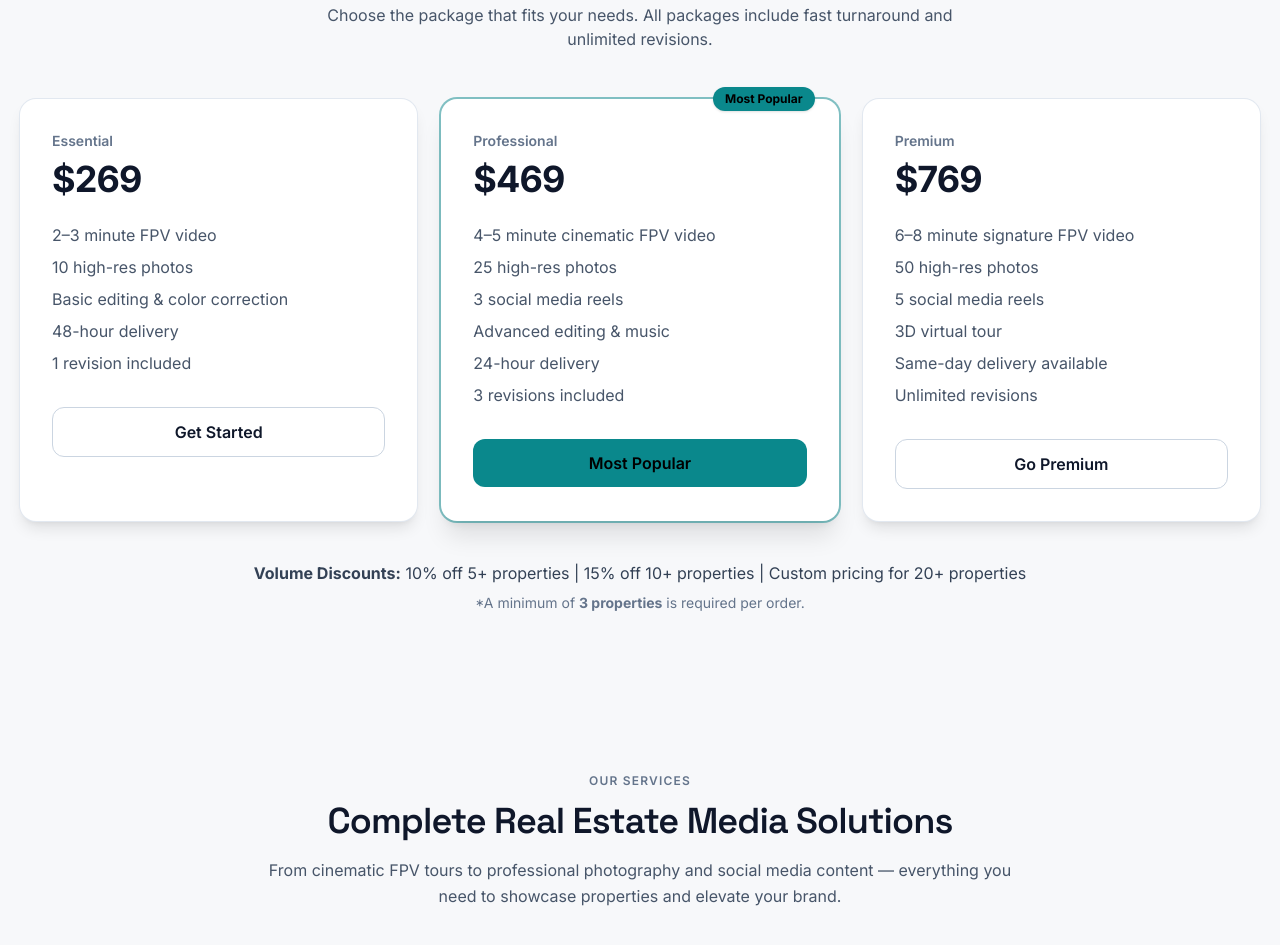
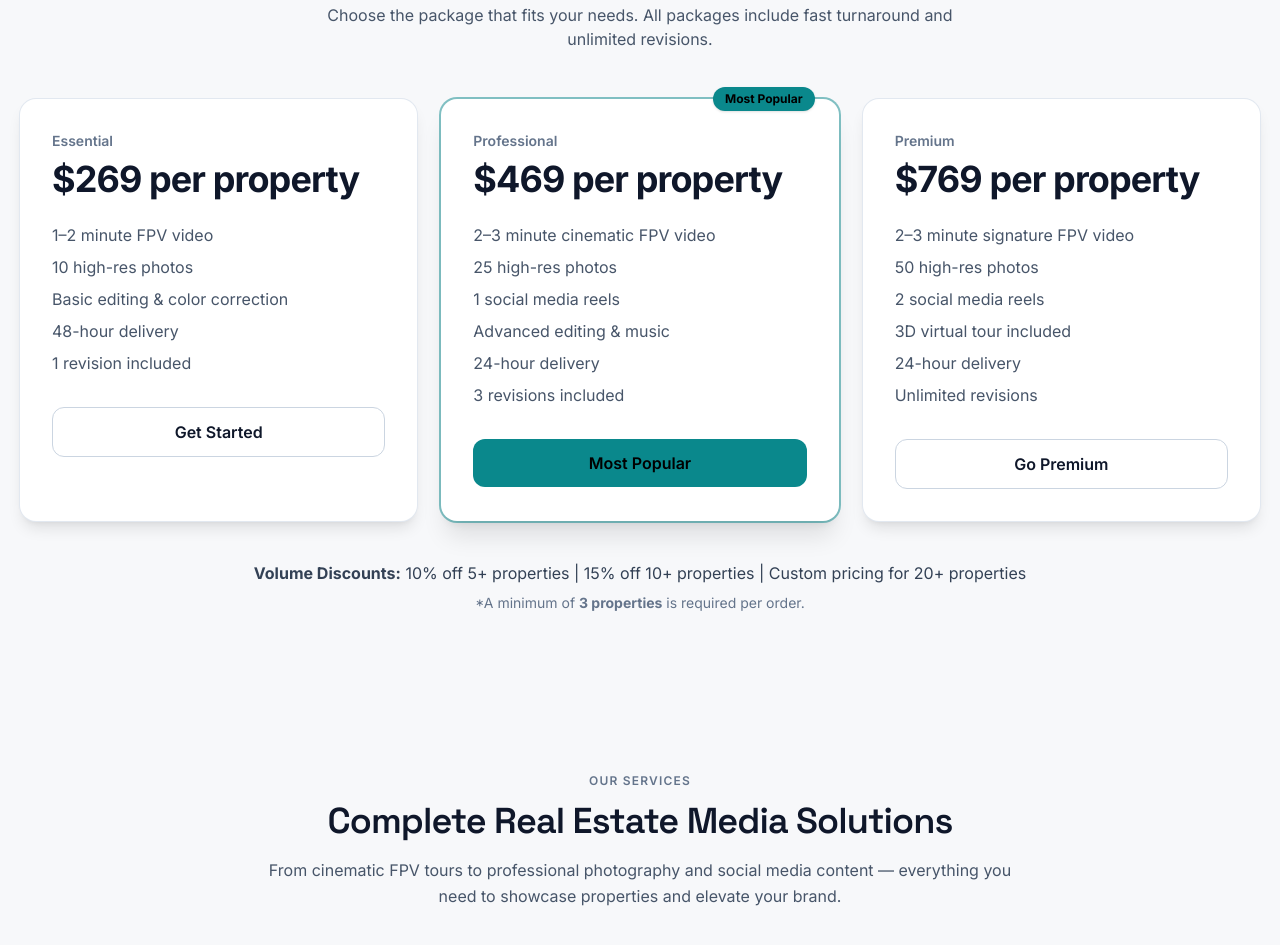
Before and after one commit to cinematicrealtymedia-lang/Real-Estate-Dron-FPV, a plain HTML site: page index.html in a window 1280 px wide. Shown: the part 1853-2798 px from the top of the page. Drawn offline with nearby package versions, Linux system fonts and the light colour scheme.

Commit message:
Update index.html

```diff
--- a/index.html
+++ b/index.html
@@ -290,9 +290,9 @@
     <div class="grid gap-6 md:grid-cols-3">
       <article class="rounded-2xl bg-white p-8 shadow-lg ring-1 ring-slate-200 hover:shadow-xl transition">
         <div class="text-sm font-semibold text-slate-500">Essential</div>
-        <div class="mt-2 text-4xl font-bold tracking-tight">$269</div>
+        <div class="mt-2 text-4xl font-bold tracking-tight">$269 per property</div>
         <ul class="mt-6 space-y-2 text-slate-600">
-          <li>2–3 minute FPV video</li>
+          <li>1–2 minute FPV video</li>
           <li>10 high-res photos</li>
           <li>Basic editing & color correction</li>
           <li>48-hour delivery</li>
@@ -307,11 +307,11 @@
       <article class="relative rounded-2xl bg-white p-8 shadow-xl ring-2 ring-accent/50 hover:shadow-2xl transition">
         <div class="absolute -top-3 right-6 rounded-full bg-accent px-3 py-1 text-xs font-bold text-black shadow">Most Popular</div>
         <div class="text-sm font-semibold text-slate-500">Professional</div>
-        <div class="mt-2 text-4xl font-bold tracking-tight">$469</div>
+        <div class="mt-2 text-4xl font-bold tracking-tight">$469 per property</div>
         <ul class="mt-6 space-y-2 text-slate-600">
-          <li>4–5 minute cinematic FPV video</li>
+          <li>2–3 minute cinematic FPV video</li>
           <li>25 high-res photos</li>
-          <li>3 social media reels</li>
+          <li>1 social media reels</li>
           <li>Advanced editing & music</li>
           <li>24-hour delivery</li>
           <li>3 revisions included</li>
@@ -324,13 +324,13 @@
 
       <article class="rounded-2xl bg-white p-8 shadow-lg ring-1 ring-slate-200 hover:shadow-xl transition">
         <div class="text-sm font-semibold text-slate-500">Premium</div>
-        <div class="mt-2 text-4xl font-bold tracking-tight">$769</div>
+        <div class="mt-2 text-4xl font-bold tracking-tight">$769 per property</div>
         <ul class="mt-6 space-y-2 text-slate-600">
-          <li>6–8 minute signature FPV video</li>
+          <li>2–3 minute signature FPV video</li>
           <li>50 high-res photos</li>
-          <li>5 social media reels</li>
-          <li>3D virtual tour</li>
-          <li>Same-day delivery available</li>
+          <li>2 social media reels</li>
+          <li>3D virtual tour included</li>
+          <li>24-hour delivery</li>
           <li>Unlimited revisions</li>
         </ul>
         <a href="#book"
```
